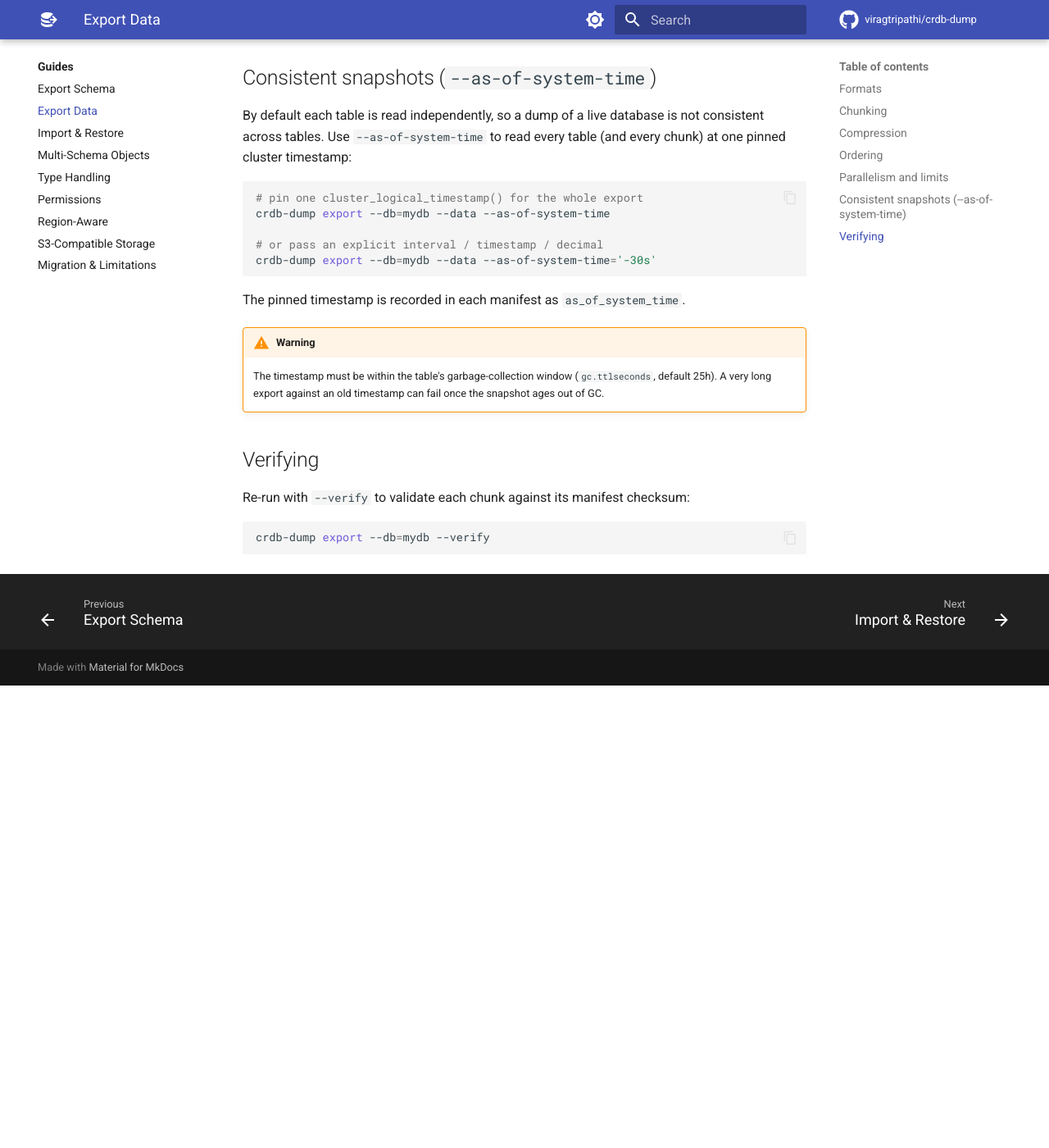
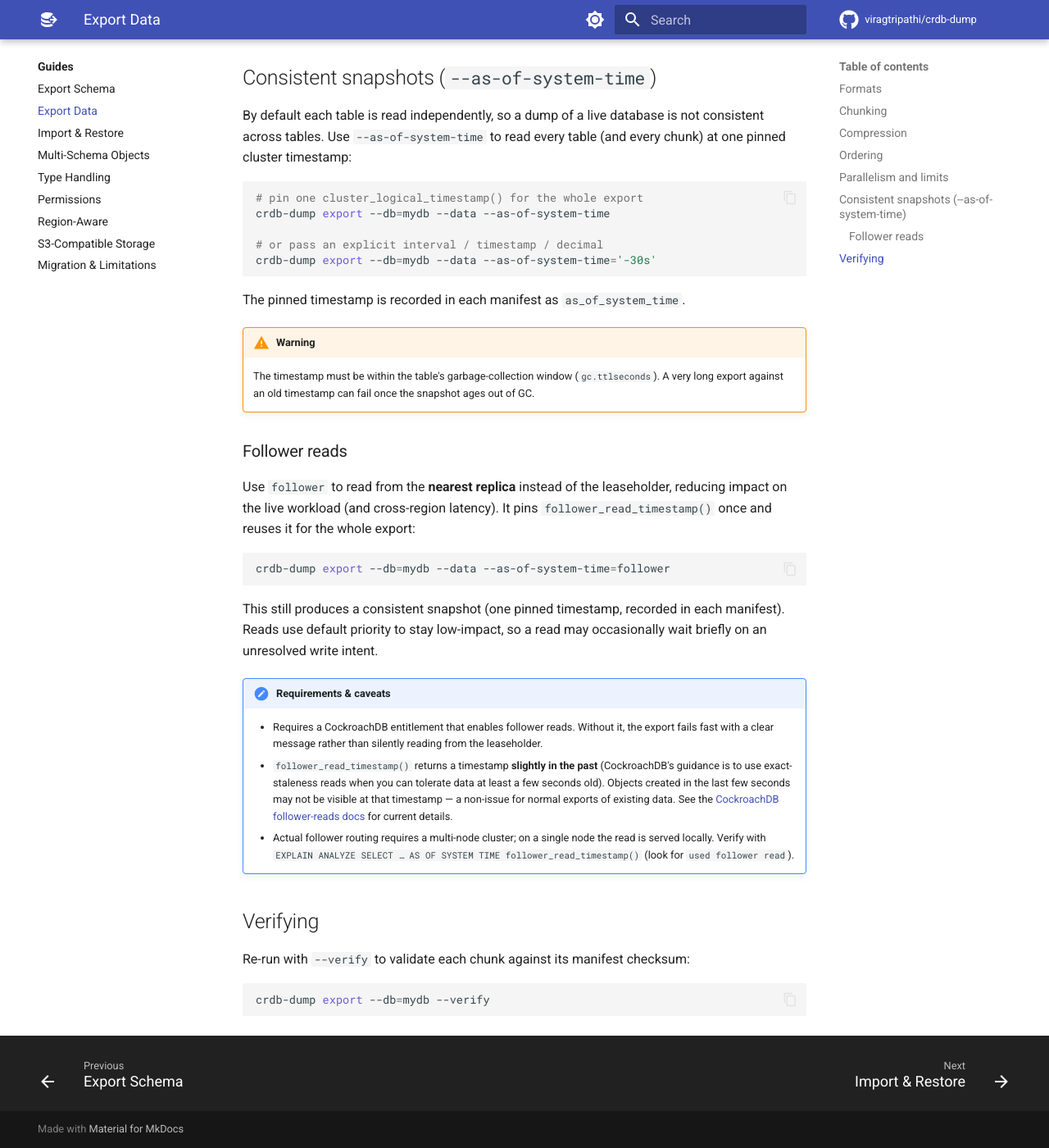
Before and after one commit to viragtripathi/crdb-dump, an MkDocs documentation site: the page built from docs/guides/export-data.md, in a window 1280 px wide and 1400 px high, scrolled down 1075 px. Shown: the whole window at 82% size. Built offline with MkDocs 1.6.1 and Material for MkDocs 9.7.7, drawn with Linux system fonts in a browser that asks for light colours; comment, search, counter and statistics services are not loaded; before the commit the page ends 1911 px from its top, so only the background shows below that.

Commit message:
E2E follower step, docs, changelog for --as-of-system-time=follower; drop hardcoded staleness/GC figures

````diff
--- a/docs/guides/export-data.md
+++ b/docs/guides/export-data.md
@@ -62,8 +62,37 @@ The pinned timestamp is recorded in each manifest as `as_of_system_time`.
 
 !!! warning
     The timestamp must be within the table's garbage-collection window
-    (`gc.ttlseconds`, default 25h). A very long export against an old timestamp
-    can fail once the snapshot ages out of GC.
+    (`gc.ttlseconds`). A very long export against an old timestamp can fail once
+    the snapshot ages out of GC.
+
+### Follower reads
+
+Use `follower` to read from the **nearest replica** instead of the leaseholder,
+reducing impact on the live workload (and cross-region latency). It pins
+`follower_read_timestamp()` once and reuses it for the whole export:
+
+```bash
+crdb-dump export --db=mydb --data --as-of-system-time=follower
+```
+
+This still produces a consistent snapshot (one pinned timestamp, recorded in each
+manifest). Reads use default priority to stay low-impact, so a read may
+occasionally wait briefly on an unresolved write intent.
+
+!!! note "Requirements & caveats"
+    - Requires a CockroachDB entitlement that enables follower reads. Without it,
+      the export fails fast with a clear message rather than silently reading from
+      the leaseholder.
+    - `follower_read_timestamp()` returns a timestamp **slightly in the past**
+      (CockroachDB's guidance is to use exact-staleness reads when you can tolerate
+      data at least a few seconds old). Objects created in the last few seconds may
+      not be visible at that timestamp — a non-issue for normal exports of existing
+      data. See the [CockroachDB follower-reads docs](https://www.cockroachlabs.com/docs/stable/follower-reads)
+      for current details.
+    - Actual follower routing requires a multi-node cluster; on a single node the
+      read is served locally. Verify with
+      `EXPLAIN ANALYZE SELECT … AS OF SYSTEM TIME follower_read_timestamp()`
+      (look for `used follower read`).
 
 ## Verifying
 
````
Also changed, not shown: CHANGELOG.md (+5 -1 lines), 2 other files.
